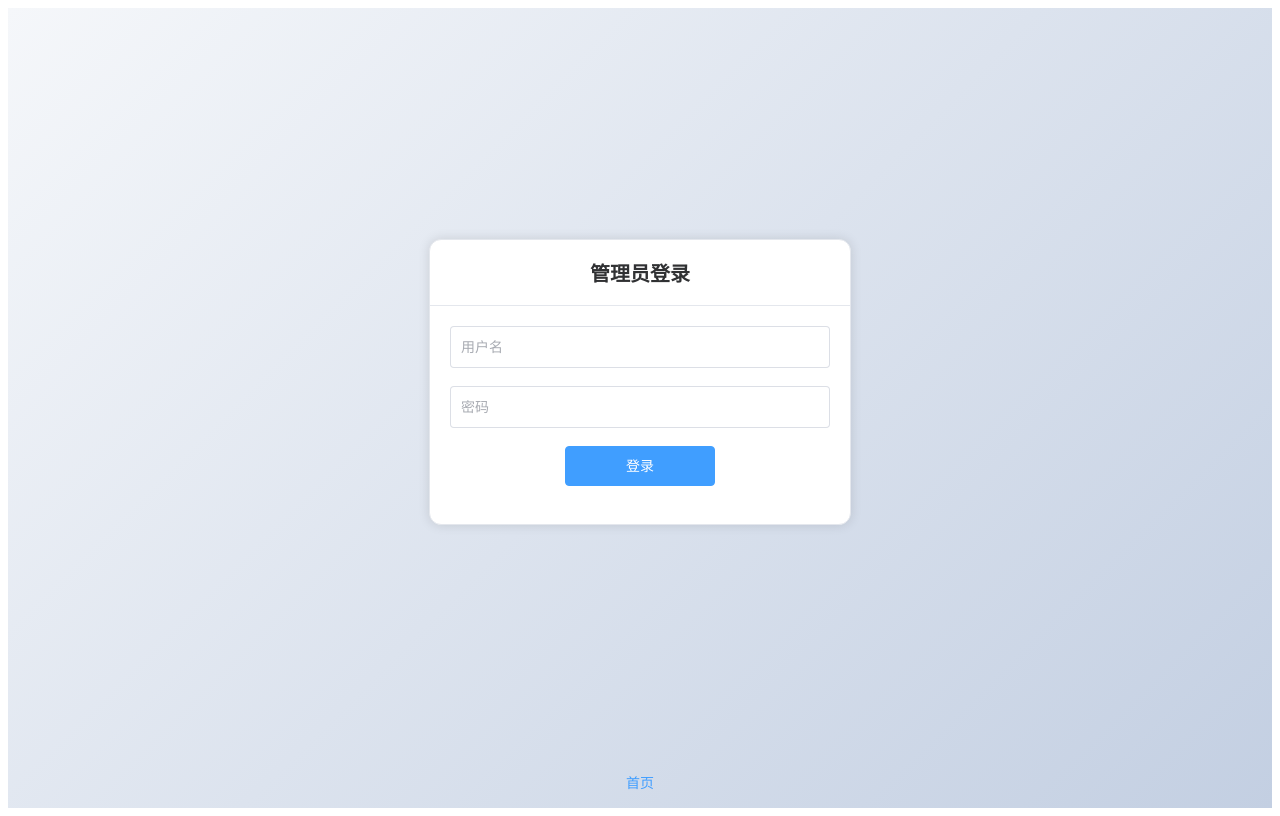
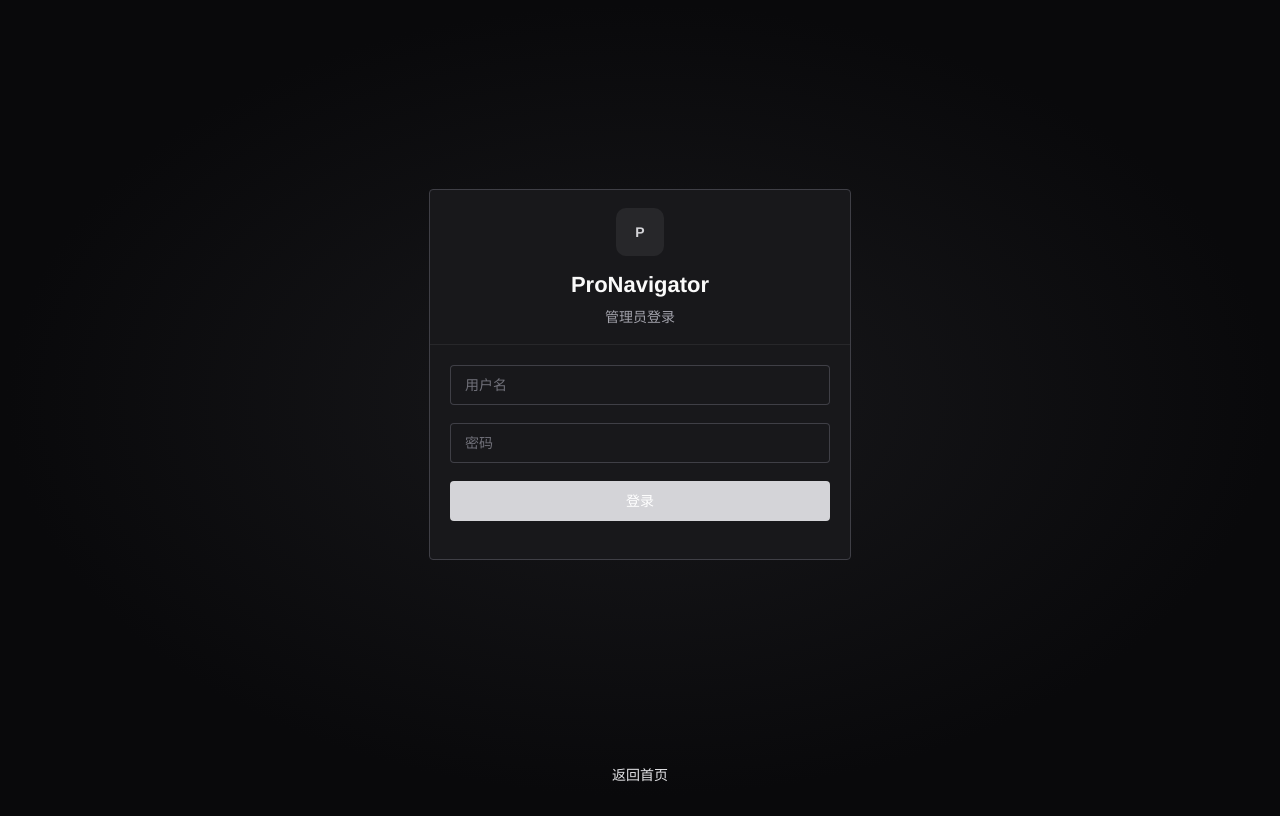
Before and after one commit to letsopen/ProNavigator, a Vue app in the folder web/: page /admin/login in a window 1280 px wide. Built offline with nearby package versions, Linux system fonts and the light colour scheme.

Commit message:
应用锌灰科技风主题并统一全站 UI 风格

```diff
--- a/web/src/main.js
+++ b/web/src/main.js
@@ -1,6 +1,7 @@
 import { createApp } from 'vue';
 import ElementPlus from 'element-plus';
 import 'element-plus/dist/index.css';
+import './styles/theme.css';
 import * as ElementPlusIconsVue from '@element-plus/icons-vue';
 import App from './App.vue';
 import router from './router';
--- /dev/null
+++ b/web/src/styles/theme.css
@@ -0,0 +1,201 @@
+:root {
+  /* 业务级变量 */
+  --pn-bg-base: #09090b;
+  --pn-bg-page: #09090b;
+  --pn-bg-card: #18181b;
+  --pn-bg-elevated: #27272a;
+  --pn-bg-hover: #3f3f46;
+  --pn-border-color: #3f3f46;
+  --pn-text-primary: #fafafa;
+  --pn-text-secondary: #e4e4e7;
+  --pn-text-muted: #a1a1aa;
+  --pn-text-placeholder: #71717a;
+  --pn-accent: #d4d4d8;
+  --pn-accent-hover: #ffffff;
+
+  /* Element Plus 变量覆盖 */
+  --el-color-primary: #d4d4d8;
+  --el-color-primary-light-3: #a1a1aa;
+  --el-color-primary-light-5: #71717a;
+  --el-color-primary-light-7: #52525b;
+  --el-color-primary-light-8: #3f3f46;
+  --el-color-primary-light-9: #27272a;
+  --el-color-primary-dark-2: #ffffff;
+
+  --el-bg-color: #18181b;
+  --el-bg-color-page: #09090b;
+  --el-bg-color-overlay: #18181b;
+
+  --el-text-color-primary: #fafafa;
+  --el-text-color-regular: #e4e4e7;
+  --el-text-color-secondary: #a1a1aa;
+  --el-text-color-placeholder: #71717a;
+  --el-text-color-disabled: #52525b;
+
+  --el-border-color: #3f3f46;
+  --el-border-color-light: #27272a;
+  --el-border-color-lighter: #27272a;
+  --el-border-color-extra-light: #3f3f46;
+  --el-border-color-dark: #52525b;
+
+  --el-fill-color: #27272a;
+  --el-fill-color-light: #3f3f46;
+  --el-fill-color-lighter: #52525b;
+  --el-fill-color-extra-light: #52525b;
+  --el-fill-color-blank: #18181b;
+
+  --el-button-bg-color: #e4e4e7;
+  --el-button-text-color: #18181b;
+  --el-button-hover-bg-color: #ffffff;
+  --el-button-hover-text-color: #09090b;
+  --el-button-active-bg-color: #ffffff;
+  --el-button-active-text-color: #09090b;
+  --el-button-disabled-text-color: #71717a;
+  --el-button-disabled-bg-color: #27272a;
+
+  --el-card-bg-color: #18181b;
+  --el-card-border-color: #3f3f46;
+
+  --el-menu-bg-color: #09090b;
+  --el-menu-text-color: #a1a1aa;
+  --el-menu-hover-text-color: #fafafa;
+  --el-menu-active-color: #fafafa;
+  --el-menu-hover-bg-color: #27272a;
+
+  --el-table-header-bg-color: #27272a;
+  --el-table-row-hover-bg-color: #3f3f46;
+  --el-table-bg-color: #18181b;
+  --el-table-tr-bg-color: #18181b;
+  --el-table-border-color: #3f3f46;
+  --el-table-header-text-color: #fafafa;
+
+  --el-input-bg-color: #27272a;
+  --el-input-border-color: #3f3f46;
+  --el-input-hover-border-color: #a1a1aa;
+  --el-input-focus-border-color: #d4d4d8;
+  --el-input-text-color: #fafafa;
+  --el-input-placeholder-color: #71717a;
+
+  --el-dialog-bg-color: #18181b;
+  --el-dialog-box-shadow: 0 24px 64px rgba(0, 0, 0, 0.48);
+
+  --el-pagination-button-bg-color: #27272a;
+  --el-pagination-button-color: #e4e4e7;
+  --el-pagination-button-disabled-color: #52525b;
+  --el-pagination-button-disabled-bg-color: #27272a;
+  --el-pagination-hover-color: #ffffff;
+}
+
+html,
+body,
+#app {
+  margin: 0;
+  padding: 0;
+  min-height: 100vh;
+  background-color: var(--pn-bg-page);
+  color: var(--pn-text-primary);
+  font-family: var(--el-font-family);
+}
+
+/* 全局滚动条 */
+::-webkit-scrollbar {
+  width: 8px;
+  height: 8px;
+}
+
+::-webkit-scrollbar-track {
+  background: var(--pn-bg-base);
+}
+
+::-webkit-scrollbar-thumb {
+  background: var(--pn-bg-hover);
+  border-radius: 4px;
+}
+
+::-webkit-scrollbar-thumb:hover {
+  background: var(--pn-text-muted);
+}
+
+/* 业务公共类 */
+.pn-page {
+  min-height: 100vh;
+  background: radial-gradient(ellipse at top, #18181b 0%, var(--pn-bg-base) 60%);
+}
+
+.pn-container {
+  width: 100%;
+  max-width: 1280px;
+  margin: 0 auto;
+  padding: 0 24px;
+  box-sizing: border-box;
+}
+
+.pn-card {
+  background-color: var(--pn-bg-card);
+  border: 1px solid var(--pn-border-color);
+  border-radius: 12px;
+  box-shadow: 0 4px 24px rgba(0, 0, 0, 0.24);
+}
+
+.pn-card-header {
+  display: flex;
+  justify-content: space-between;
+  align-items: center;
+}
+
+.pn-glass {
+  background: rgba(24, 24, 27, 0.72);
+  backdrop-filter: blur(12px);
+  -webkit-backdrop-filter: blur(12px);
+  border-bottom: 1px solid var(--pn-border-color);
+}
+
+.pn-center {
+  display: flex;
+  align-items: center;
+  justify-content: center;
+}
+
+.pn-text-secondary {
+  color: var(--pn-text-secondary);
+}
+
+.pn-text-muted {
+  color: var(--pn-text-muted);
+}
+
+/* Element Plus 组件细节修补 */
+.el-card {
+  --el-card-padding: 20px;
+}
+
+.el-button--primary {
+  border: none;
+}
+
+.el-menu--horizontal {
+  border-bottom: 1px solid var(--pn-border-color);
+}
+
+.el-menu--horizontal .el-menu-item.is-active {
+  border-bottom: 2px solid var(--pn-accent);
+}
+
+.el-table th.el-table__cell {
+  background-color: var(--el-table-header-bg-color);
+  color: var(--el-table-header-text-color);
+  font-weight: 600;
+}
+
+.el-dialog__header {
+  border-bottom: 1px solid var(--pn-border-color);
+  margin-right: 0;
+}
+
+.el-dialog__footer {
+  border-top: 1px solid var(--pn-border-color);
+}
+
+.el-form-item__label {
+  color: var(--pn-text-secondary);
+}
--- a/web/src/views/Home.vue
+++ b/web/src/views/Home.vue
@@ -1,14 +1,31 @@
 <template>
-  <el-container direction="vertical">
-    <el-header>
-      <el-page-header
-        title="ProNavigator"
-        content="快速访问常用内部系统"
-        @back="() => {}"
-      />
+  <el-container
+    class="home-page"
+    direction="vertical"
+  >
+    <el-header class="home-header pn-glass">
+      <div class="pn-container header-inner">
+        <div class="logo-area">
+          <el-avatar
+            :size="48"
+            shape="square"
+            class="logo-avatar"
+          >
+            P
+          </el-avatar>
+        </div>
+        <div class="title-area">
+          <h1 class="main-title">
+            ProNavigator
+          </h1>
+          <p class="sub-title">
+            快速访问常用内部系统
+          </p>
+        </div>
+      </div>
     </el-header>
 
-    <el-main class="main-content">
+    <el-main class="pn-container main-content">
       <el-empty
         v-if="empty"
         description="暂无导航内容，请联系管理员"
@@ -22,7 +39,7 @@
           shadow="never"
         >
           <template #header>
-            <span>{{ category.categoryName }}</span>
+            <span class="category-title">{{ category.categoryName }}</span>
           </template>
 
           <el-row :gutter="20">
@@ -66,15 +83,10 @@
       </div>
     </el-main>
 
-    <el-footer class="fixed-footer">
-      <div class="footer-content">
-        <el-link
-          type="primary"
-          @click="goAdmin"
-        >
-          管理后台
-        </el-link>
-      </div>
+    <el-footer class="home-footer">
+      <el-link @click="goAdmin">
+        管理后台
+      </el-link>
     </el-footer>
   </el-container>
 </template>
@@ -113,8 +125,67 @@ onMounted(loadHomeData);
 </script>
 
 <style scoped>
+.home-page {
+  min-height: 100vh;
+  background: radial-gradient(ellipse at top, #18181b 0%, var(--pn-bg-base) 60%);
+}
+.home-header {
+  height: 72px;
+  padding: 0;
+  position: sticky;
+  top: 0;
+  z-index: 100;
+}
+.header-inner {
+  height: 100%;
+  display: flex;
+  align-items: center;
+}
+.logo-area {
+  flex: 0 0 25%;
+  display: flex;
+  align-items: center;
+  justify-content: center;
+}
+.logo-avatar {
+  background: var(--pn-bg-elevated);
+  color: var(--pn-accent);
+  font-weight: 700;
+  border-radius: 10px;
+}
+.title-area {
+  flex: 0 0 75%;
+  display: flex;
+  flex-direction: column;
+  align-items: center;
+  justify-content: center;
+}
+.main-title {
+  margin: 0;
+  font-size: 20px;
+  font-weight: 600;
+  color: var(--pn-text-primary);
+  line-height: 1.4;
+}
+.sub-title {
+  margin: 4px 0 0;
+  font-size: 13px;
+  color: var(--pn-text-muted);
+  line-height: 1.4;
+}
+.main-content {
+  padding-top: 32px;
+  padding-bottom: 80px;
+}
 .category-card {
-  margin-bottom: 20px;
+  margin-bottom: 24px;
+  background-color: var(--pn-bg-card);
+  border: 1px solid var(--pn-border-color);
+}
+.category-title {
+  font-size: 16px;
+  font-weight: 600;
+  color: var(--pn-text-primary);
 }
 .website-card {
   aspect-ratio: 4 / 1;
@@ -123,6 +194,13 @@ onMounted(loadHomeData);
   padding: 0;
   overflow: hidden;
   cursor: pointer;
+  border: 1px solid transparent;
+  background-color: var(--pn-bg-elevated);
+  transition: border-color 0.2s, transform 0.2s;
+}
+.website-card:hover {
+  border-color: var(--pn-accent);
+  transform: translateY(-2px);
 }
 .website-card :deep(.el-card__body) {
   display: flex;
@@ -134,7 +212,7 @@ onMounted(loadHomeData);
   display: flex;
   align-items: center;
   justify-content: center;
-  border-right: 1px solid #e4e7ed;
+  border-right: 1px solid var(--pn-border-color);
 }
 .website-logo :deep(.el-avatar) {
   border-radius: 8px;
@@ -149,26 +227,14 @@ onMounted(loadHomeData);
   box-sizing: border-box;
 }
 .website-title .el-text {
-  font-size: 16px;
+  font-size: 15px;
   font-weight: 500;
   text-align: center;
+  color: var(--pn-text-secondary);
 }
-.footer-content {
-  display: flex;
-  align-items: center;
-  justify-content: center;
-  height: 100%;
-}
-.main-content {
-  padding-bottom: 50px;
-}
-.fixed-footer {
-  position: fixed;
-  bottom: 15px;
-  left: 0;
-  right: 0;
-  height: auto;
-  border-top: none;
+.home-footer {
+  padding: 16px;
+  text-align: center;
   background: transparent;
 }
 </style>
--- a/web/src/views/admin/Layout.vue
+++ b/web/src/views/admin/Layout.vue
@@ -1,10 +1,25 @@
 <template>
-  <el-container direction="vertical">
-    <el-header>
+  <el-container
+    class="admin-layout"
+    direction="vertical"
+  >
+    <el-header class="admin-header">
+      <div class="pn-container header-inner">
+        <div class="brand">
+          <el-avatar
+            :size="32"
+            shape="square"
+            class="brand-logo"
+          >
+            P
+          </el-avatar>
+          <span class="brand-name">ProNavigator</span>
+        </div>
         <el-menu
           :default-active="activeMenu"
           mode="horizontal"
           router
+          class="admin-menu"
         >
           <el-menu-item index="/admin/categories">
             分类管理
@@ -29,21 +44,17 @@
             退出登录
           </el-menu-item>
         </el-menu>
+      </div>
     </el-header>
 
-    <el-main class="main-content">
+    <el-main class="admin-main pn-container">
       <slot />
     </el-main>
 
-    <el-footer class="fixed-footer">
-      <div class="footer-content">
-        <el-link
-          type="primary"
-          @click="goHome"
-        >
-          首页
+    <el-footer class="admin-footer">
+      <el-link @click="goHome">
+        返回首页
       </el-link>
-      </div>
     </el-footer>
   </el-container>
 </template>
@@ -90,25 +101,53 @@ async function logout() {
 </script>
 
 <style scoped>
+.admin-layout {
+  min-height: 100vh;
+  background: radial-gradient(ellipse at top, #18181b 0%, var(--pn-bg-base) 60%);
+}
+.admin-header {
+  height: 64px;
+  padding: 0;
+  background-color: var(--pn-bg-base);
+  border-bottom: 1px solid var(--pn-border-color);
+}
+.header-inner {
+  height: 100%;
+  display: flex;
+  align-items: center;
+}
+.brand {
+  display: flex;
+  align-items: center;
+  gap: 12px;
+  margin-right: 48px;
+}
+.brand-logo {
+  background: var(--pn-bg-elevated);
+  color: var(--pn-accent);
+  font-weight: 700;
+  border-radius: 8px;
+}
+.brand-name {
+  font-size: 18px;
+  font-weight: 600;
+  color: var(--pn-text-primary);
+}
+.admin-menu {
+  flex: 1;
+  background-color: transparent;
+  border-bottom: none;
+}
+.admin-main {
+  padding-top: 24px;
+  padding-bottom: 24px;
+}
+.admin-footer {
+  padding: 16px;
+  text-align: center;
+  background: transparent;
+}
 .flex-spacer {
   flex: 1;
 }
-.footer-content {
-  display: flex;
-  align-items: center;
-  justify-content: center;
-  height: 100%;
-}
-.main-content {
-  padding-bottom: 50px;
-}
-.fixed-footer {
-  position: fixed;
-  bottom: 15px;
-  left: 0;
-  right: 0;
-  height: auto;
-  border-top: none;
-  background: transparent;
-}
 </style>
--- a/web/src/views/admin/Login.vue
+++ b/web/src/views/admin/Login.vue
@@ -3,11 +3,23 @@
     <div class="login-wrapper">
       <el-card
         class="login-card"
-        shadow="always"
+        shadow="never"
       >
         <template #header>
-          <div class="card-header">
-            管理员登录
+          <div class="login-header">
+            <el-avatar
+              :size="48"
+              shape="square"
+              class="login-logo"
+            >
+              P
+            </el-avatar>
+            <h1 class="login-title">
+              ProNavigator
+            </h1>
+            <p class="login-subtitle">
+              管理员登录
+            </p>
           </div>
         </template>
         <el-form
@@ -15,28 +27,24 @@
           :model="formData"
           :rules="rules"
         >
-          <el-form-item
-            prop="username"
-          >
+          <el-form-item prop="username">
             <el-input
               v-model="formData.username"
-              class="login-input"
+              size="large"
               placeholder="用户名"
             />
           </el-form-item>
-          <el-form-item
-            prop="password"
-          >
+          <el-form-item prop="password">
             <el-input
               v-model="formData.password"
-              class="login-input"
+              size="large"
               type="password"
               placeholder="密码"
             />
           </el-form-item>
           <el-form-item class="submit-item">
             <el-button
-              class="login-button"
+              size="large"
               type="primary"
               :loading="submitting"
               @click="onSubmit"
@@ -48,11 +56,8 @@
       </el-card>
     </div>
     <div class="login-footer">
-      <el-link
-        type="primary"
-        @click="goHome"
-      >
-        首页
+      <el-link @click="goHome">
+        返回首页
       </el-link>
     </div>
   </div>
@@ -117,7 +122,7 @@ async function onSubmit() {
   display: flex;
   flex-direction: column;
   min-height: 100vh;
-  background: linear-gradient(135deg, #f5f7fa 0%, #c3cfe2 100%);
+  background: radial-gradient(ellipse at center, #18181b 0%, var(--pn-bg-base) 70%);
 }
 .login-wrapper {
   flex: 1;
@@ -129,12 +134,33 @@ async function onSubmit() {
 .login-card {
   width: 100%;
   max-width: 420px;
-  border-radius: 12px;
+  background-color: var(--pn-bg-card);
+  border: 1px solid var(--pn-border-color);
 }
-.card-header {
-  font-size: 20px;
-  font-weight: bold;
+.login-header {
+  display: flex;
+  flex-direction: column;
+  align-items: center;
+  justify-content: center;
   text-align: center;
+}
+.login-logo {
+  background: var(--pn-bg-elevated);
+  color: var(--pn-accent);
+  font-weight: 700;
+  border-radius: 10px;
+  margin-bottom: 16px;
+}
+.login-title {
+  margin: 0;
+  font-size: 22px;
+  font-weight: 600;
+  color: var(--pn-text-primary);
+}
+.login-subtitle {
+  margin: 8px 0 0;
+  font-size: 14px;
+  color: var(--pn-text-muted);
 }
 .login-footer {
   padding: 16px;
@@ -143,12 +169,7 @@ async function onSubmit() {
 .submit-item :deep(.el-form-item__content) {
   justify-content: center;
 }
-.login-input :deep(.el-input__inner) {
-  height: 40px;
-  line-height: 40px;
-}
-.login-button {
-  width: 150px;
-  height: 40px;
+.submit-item :deep(.el-button) {
+  width: 100%;
 }
 </style>
```
Also changed, not shown: web/src/views/admin/AuditLogs.vue (+1 -6 lines), web/src/views/admin/Categories.vue (+1 -6 lines), web/src/views/admin/Password.vue (+9 -4 lines), web/src/views/admin/Websites.vue (+1 -6 lines). Lines whose indentation alone changed are shown as unchanged.
